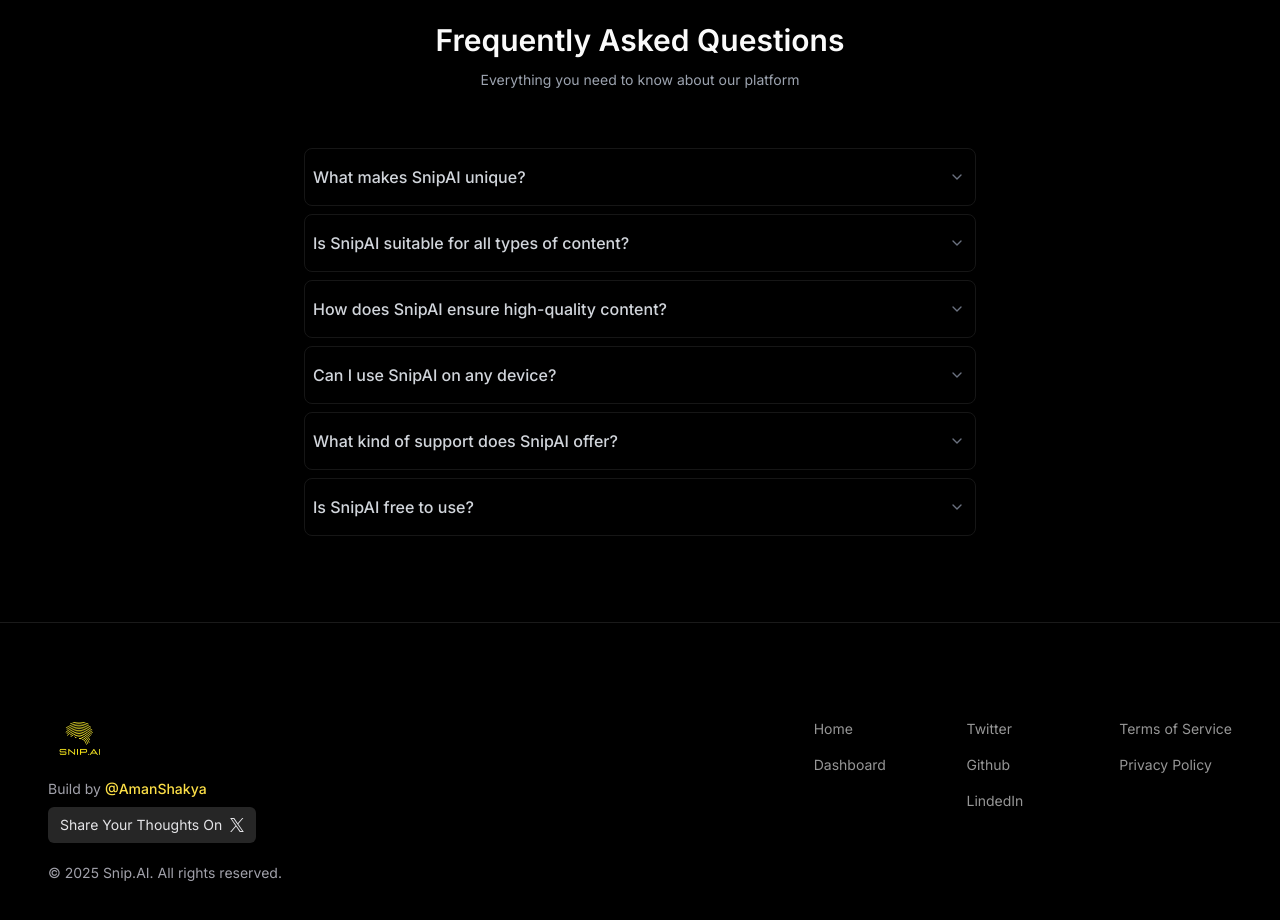
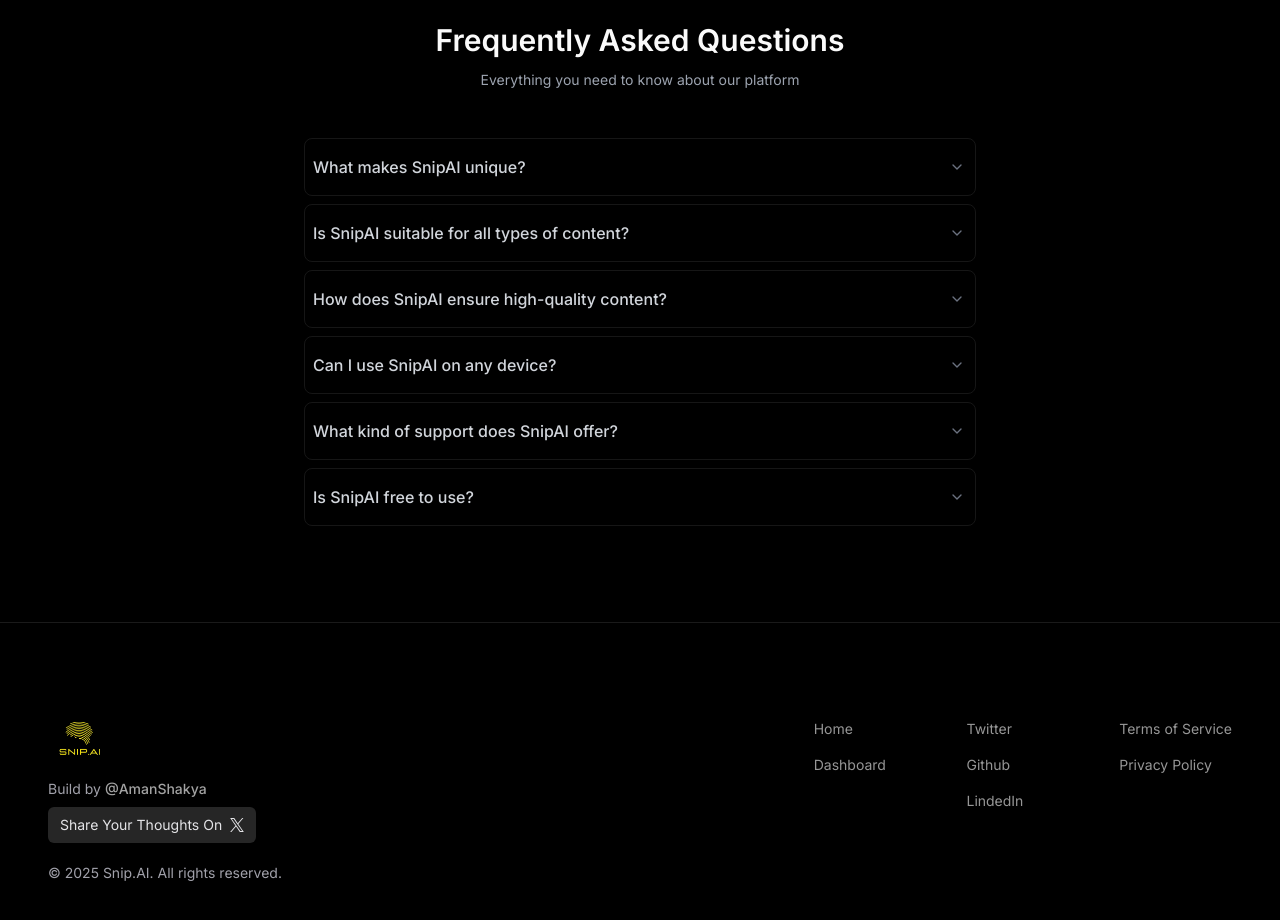
Before and after one commit to AmanShakya0018/Snip, a Next.js app: page / in a window 1280 px wide. Shown: the part 2360-3280 px from the top of the page. Built offline with nearby package versions, Linux system fonts and the light colour scheme; no server answers.

Commit message:
fix: minor UI fixes and adjustments

```diff
--- a/components/faq.tsx
+++ b/components/faq.tsx
@@ -11,19 +11,11 @@
   index: number;
 }
 
-function FAQItem({ question, answer, index }: FAQItemProps) {
+function FAQItem({ question, answer }: FAQItemProps) {
   const [isOpen, setIsOpen] = useState(false);
 
   return (
     <motion.div
-      initial={{ opacity: 0, y: 10 }}
-      whileInView={{ opacity: 1, scale: 1 }}
-      viewport={{ once: true }}
-      transition={{
-        duration: 0.3,
-        delay: index * 0.15,
-        ease: "easeOut",
-      }}
       className={cn(
         "group rounded-lg border-[0.5px] border-neutral-200/70 dark:border-neutral-800/60",
         "transition-all duration-200 ease-in-out",
@@ -145,17 +137,18 @@
       question: "Is SnipAI free to use?",
       answer: "Yes! SnipAI is completely free and open-source. You can start generating professional content without any cost, and we welcome contributions to enhance the platform.",
     },
-
   ];
 
   return (
     <section className="py-24 w-full bg-linear-to-b from-transparent via-gray-50/50 to-transparent dark:from-transparent dark:via-white/[0.02] dark:to-transparent">
-      <div className="container px-4 mx-auto">
+      <motion.div
+
+        initial={{ opacity: 0, y: 20 }}
+        whileInView={{ opacity: 1, y: 0 }}
+        viewport={{ once: true }}
+        transition={{ duration: 0.8 }}
+        className="container px-4 mx-auto">
         <motion.div
-          initial={{ opacity: 0, scale: 0.8 }}
-          whileInView={{ opacity: 1, scale: 1 }}
-          viewport={{ once: true }}
-          transition={{ duration: 0.8 }}
           className="max-w-2xl mx-auto text-center mb-12"
         >
           <h2 className="text-3xl font-semibold mb-3 bg-linear-to-r from-gray-900 via-gray-800 to-gray-900 dark:from-white dark:via-gray-100 dark:to-white bg-clip-text">
@@ -171,7 +164,7 @@
             <FAQItem key={index} {...faq} index={index} />
           ))}
         </div>
-      </div>
+      </motion.div>
     </section>
   );
 }
--- a/components/footer.tsx
+++ b/components/footer.tsx
@@ -24,7 +24,7 @@
           </div>
           <div className="mt-2 text-zinc-400">
             Build by
-            <a className="dark:text-yellow-300 pl-1 font-medium text-neutral-600" target="__blank" href="https://www.amanshakya.in">@AmanShakya</a>
+            <a className="dark:text-neutral-400 pl-1 font-medium text-neutral-600" target="__blank" href="https://www.amanshakya.in">@AmanShakya</a>
           </div>
           <div className="mt-2 mr-2 max-w-fit">
             <Link href="https://x.com/compose/tweet?text=%F0%9F%93%A2%20Created%20a%20professional%20post%20with%20%23SnipAI!%20Effortlessly%20generate%20engaging%20content%20for%20LinkedIn%20and%20Twitter%20%F0%9F%92%AC%20%40amanshakya0018
```
